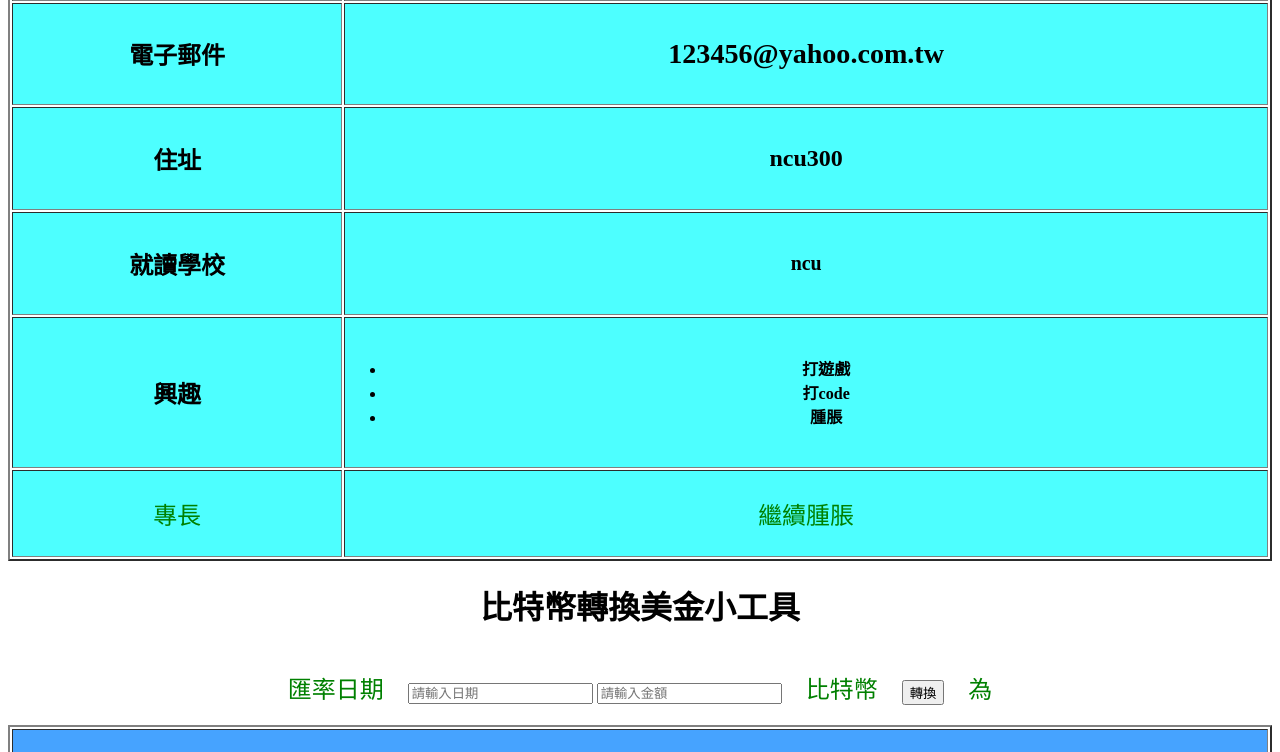
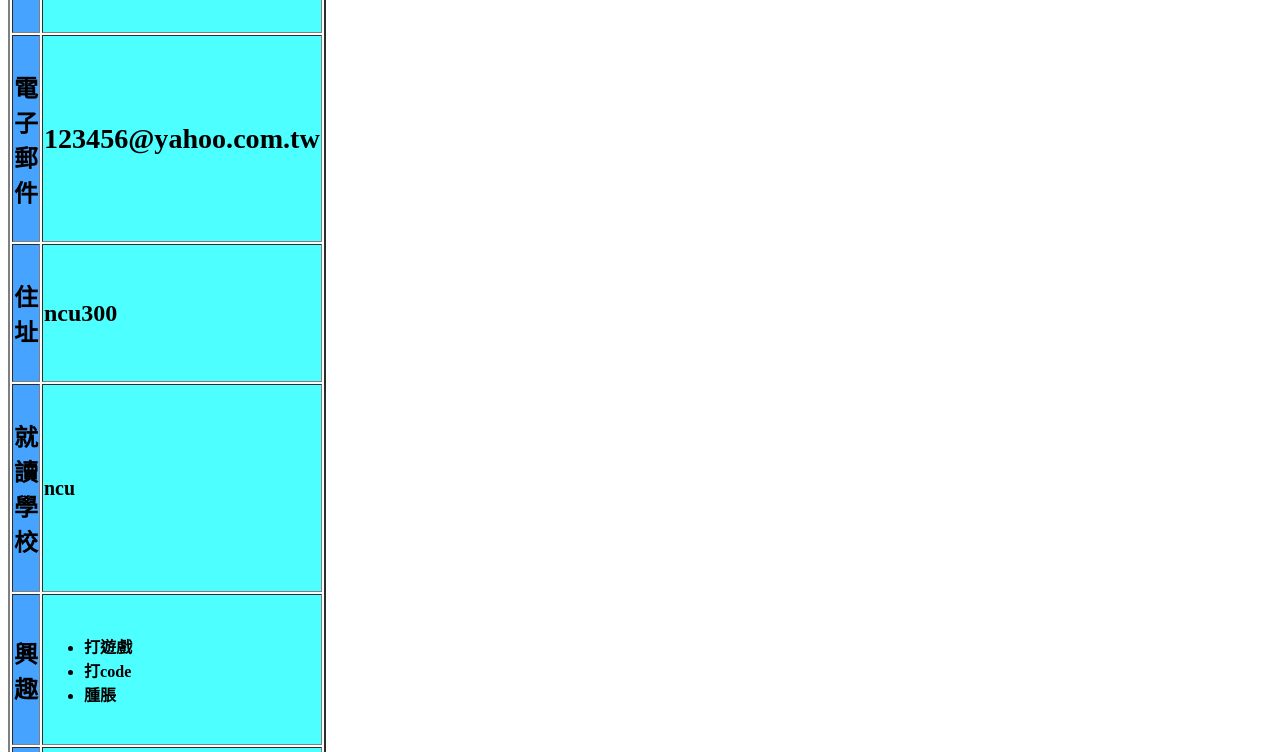
Before and after one commit to uCedric/108403516_2, a plain HTML site: page index.html in a window 1280 px wide. Shown: the part 395-1147 px from the top of the page. Drawn offline with Linux system fonts and the light colour scheme.

Commit message:
Update index.html

```diff
--- a/index.html
+++ b/index.html
@@ -21,10 +21,13 @@
 			margin:10px;
 			display:inline-block;
 		}
-
+		.table1{
+			text-align:left;
+			width:40%;
+		}
 		div{
 			text-align:center;
-			width:100%;
+			width:50%;
 		}
 
 		tr{
@@ -50,33 +53,33 @@
 		<div >
 			<img id="img" src="img2.jpg">
 			<br>
-			<table border="2">
+			<table border="2" class="table1">
 				<tr>
-					<td><h4>名字</h4></td>
+					<th><h4>名字</h4></th>
 					<td><h1>櫻京塚丈</h1></td>
 				</tr>
 				<tr>
-					<td><h4>電話</h4></td>
+					<th><h4>電話</h4></th>
 					<td><h2>0988888888</h2></td>
 				</tr>
 				<tr>
-					<td><h4>電子郵件</h4></td>
+					<th><h4>電子郵件</h4></th>
 					<td><h3>123456@yahoo.com.tw</h3></td>
 				</tr>
 				<tr>
-					<td><h4>住址</h4></td>
+					<th><h4>住址</h4></th>
 					<td><h4>ncu300</h4></td>
 				</tr>
 				<tr>
-					<td><h4>就讀學校</h4></td>
+					<th><h4>就讀學校</h4></th>
 					<td><h5>ncu</h5></td>
 				</tr>
 				<tr>
-					<td><h4>興趣</h4></td>
+					<th><h4>興趣</h4></th>
 					<td><h6><ul><li>打遊戲</li><li>打code</li><li>腫脹</li></ul></h6></td>
 				</tr>
 				<tr>
-					<td><p>專長</p></td>
+					<th><p>專長</p></th>
 					<td><p>繼續腫脹</p></td>
 				</tr>
 
```
